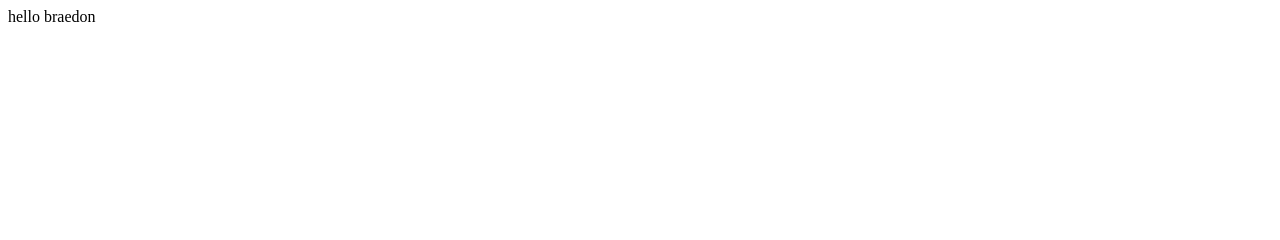
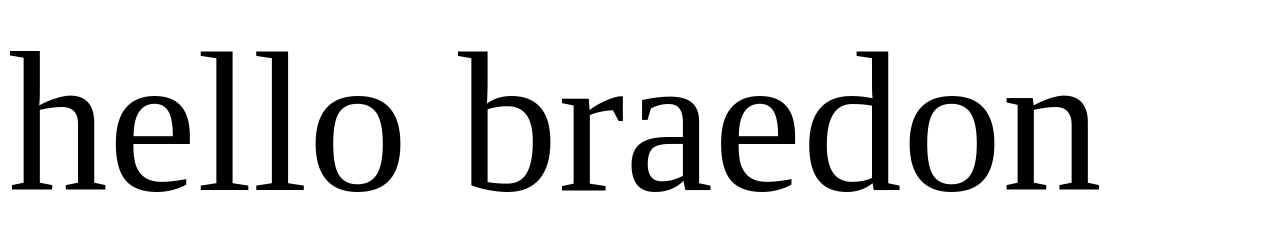
Before and after one commit to EthanBatick/EthanBatick.github.io, a plain HTML site: page about.html in a window 1280 px wide. Drawn offline with Linux system fonts and the light colour scheme.

Commit message:
hello braedon

```diff
--- a/about.html
+++ b/about.html
@@ -1,4 +1,6 @@
 <!DOCTYPE html>
 <html>
-    hello braedon
+    <div style="font-size: 200px;">
+        hello braedon
+    </div>
 </html>
```
Also changed, not shown: projects.html (+3 -1 lines).
